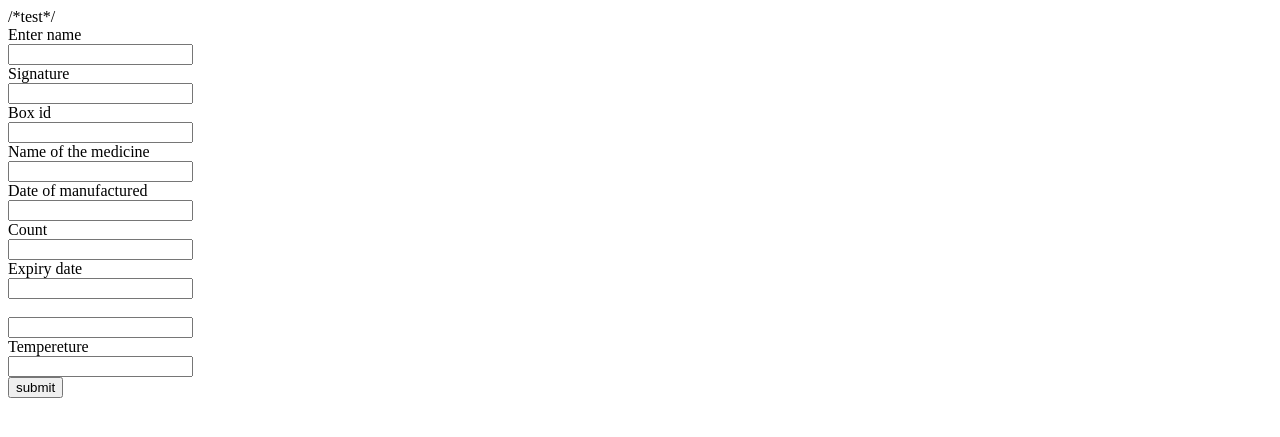
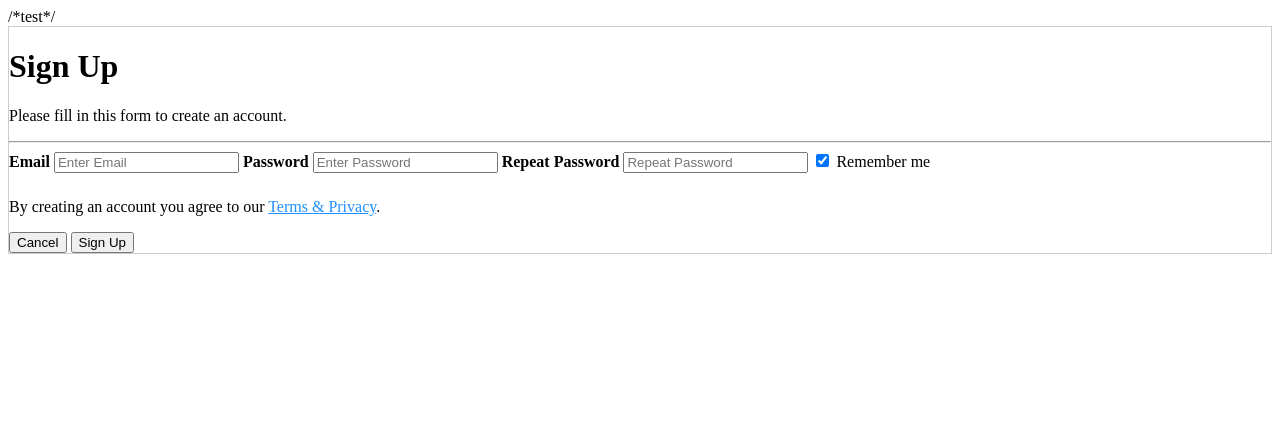
Before and after one commit to aathira2001/Mainproject, a web app: file views/index.html in a window 1280 px wide. Shown: the top 437 px of the page. Run offline with its HTML, style and script files only (its server is not run), Linux system fonts and the light colour scheme.

Commit message:
Update index.html

```diff
--- a/views/index.html
+++ b/views/index.html
@@ -8,32 +8,33 @@
     <title>form</title>
 </head>
 <body>
-    <form action="/" method="POST">
+   <form action="" method="" style="border:1px solid #ccc">
+  <div class="container">
+    <h1>Sign Up</h1>
+    <p>Please fill in this form to create an account.</p>
+    <hr>
 
-    <label for="name">Enter name</label><br>
-    <input type="text" id="name" name="name"><br>
-    <label for="pass">Signature</label><br>
-    <input type="text" id="pass" name="pass"><br>
-    <label for="pass">Box id</label><br>
-    <input type="text" id="pass" name="pass"><br>
-     <label for="pass">Name of the medicine</label><br>
-    <input type="text" id="pass" name="pass"><br>
-     <label for="pass">Date of manufactured</label><br>
-    <input type="text" id="pass" name="pass"><br>
-     <label for="pass">Count</label><br>
-    <input type="text" id="pass" name="pass"><br>
-     <label for="pass">Expiry date</label><br>
-    <input type="text" id="pass" name="pass"><br>
-      <label for="pass"></label><br>
-    <input type="text" id="pass" name="pass"><br>
-     <label for="pass">Tempereture</label><br>
-    <input type="text" id="pass" name="pass"><br>
+    <label for="email"><b>Email</b></label>
+    <input type="text" placeholder="Enter Email" name="email" required>
 
+    <label for="psw"><b>Password</b></label>
+    <input type="password" placeholder="Enter Password" name="psw" required>
 
+    <label for="psw-repeat"><b>Repeat Password</b></label>
+    <input type="password" placeholder="Repeat Password" name="psw-repeat" required>
 
-    <input type="submit" value="submit">
+    <label>
+      <input type="checkbox" checked="checked" name="remember" style="margin-bottom:15px"> Remember me
+    </label>
+
+    <p>By creating an account you agree to our <a href="#" style="color:dodgerblue">Terms & Privacy</a>.</p>
+
+    <div class="clearfix">
+      <button type="button" class="cancelbtn">Cancel</button>
+      <button type="submit" class="signupbtn">Sign Up</button>
+    </div>
+  </div>
 </form>
-    </form>
 
 </body>
 </html>
```
